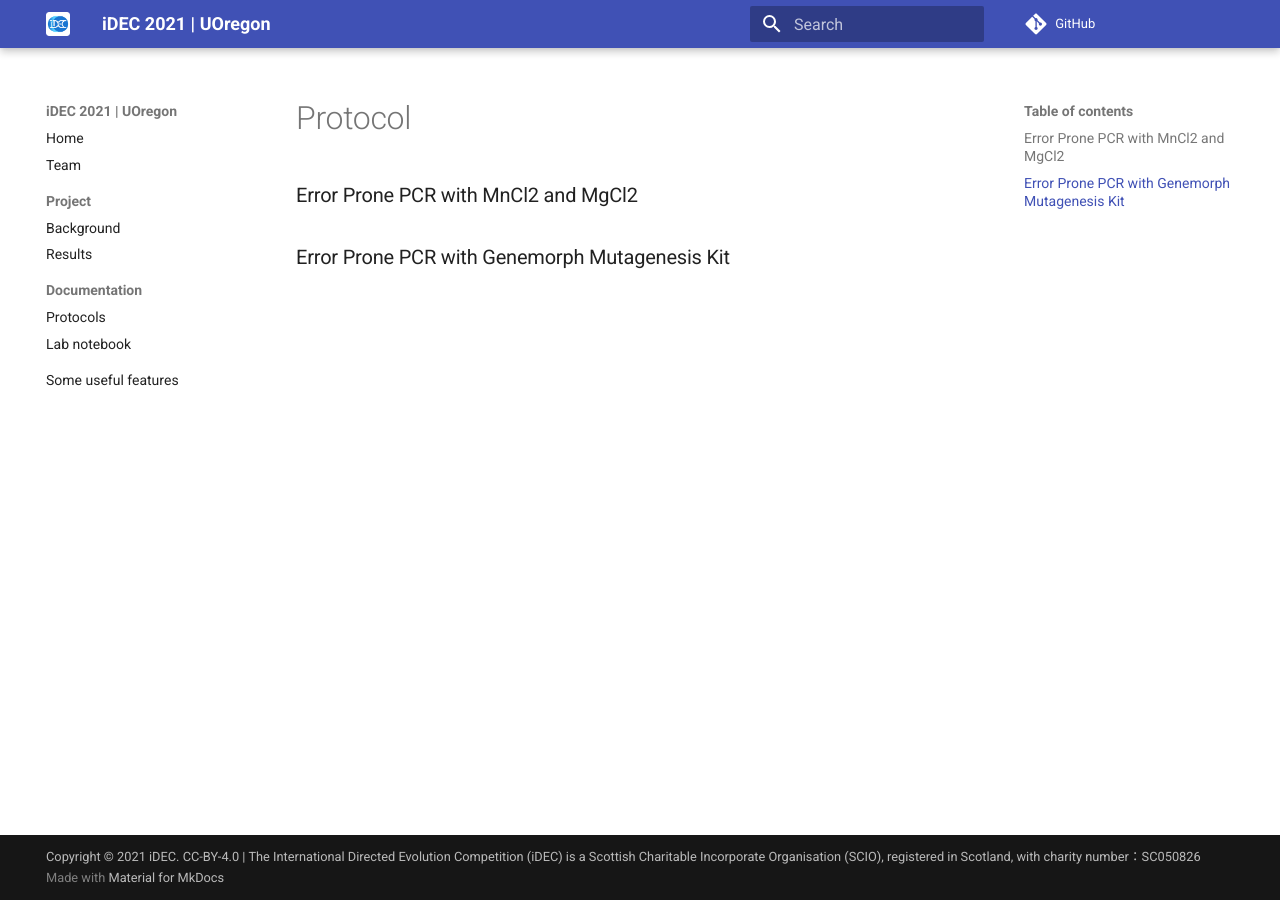
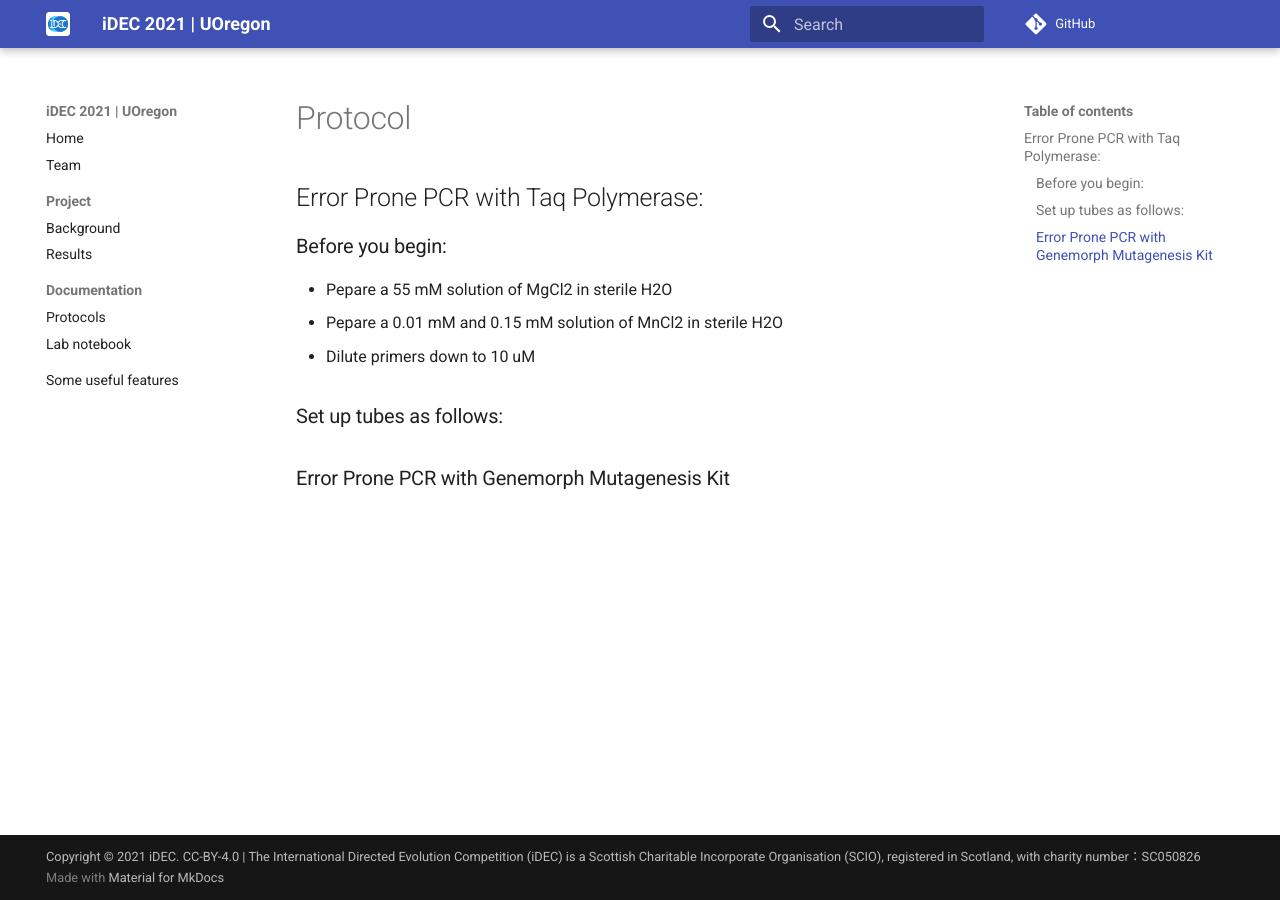
Before and after one commit to idec2021/UOregon, an MkDocs documentation site: the page built from docs/documentation/Error Prone PCR.md, in a window 1280 px wide. Built offline with MkDocs 1.6.1 and Material for MkDocs 9.7.7, drawn with Linux system fonts in a browser that asks for light colours; comment, search, counter and statistics services are not loaded.

Commit message:
Update Error Prone PCR.md

```diff
--- a/docs/documentation/Error Prone PCR.md
+++ b/docs/documentation/Error Prone PCR.md
@@ -1,6 +1,12 @@
 # Protocol
 
-### Error Prone PCR with MnCl2 and MgCl2
+## Error Prone PCR with Taq Polymerase:
 
+### Before you begin:
+- Pepare a 55 mM solution of MgCl2 in sterile H2O
+- Pepare a 0.01 mM and 0.15 mM solution of MnCl2 in sterile H2O
+- Dilute primers down to 10 uM
+
+### Set up tubes as follows:
 
 ### Error Prone PCR with Genemorph Mutagenesis Kit
```
